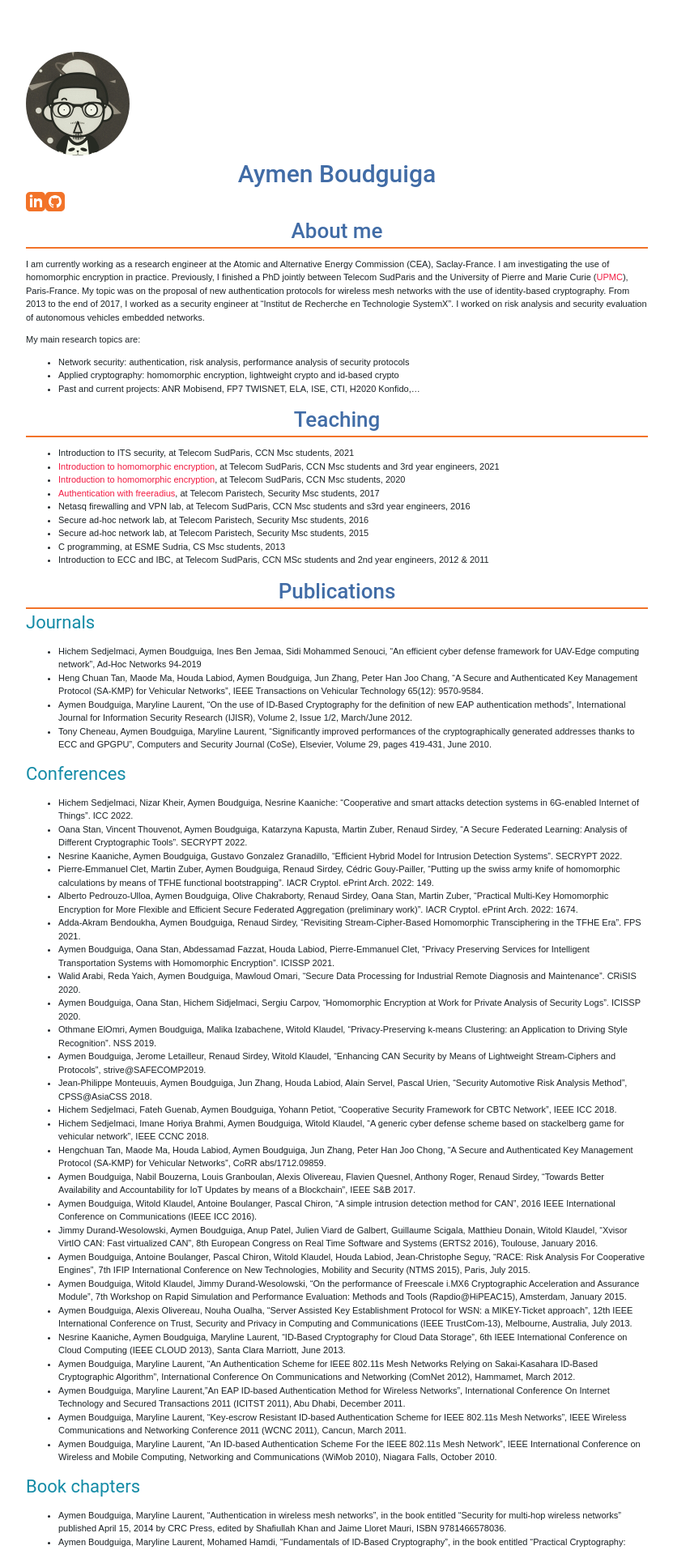
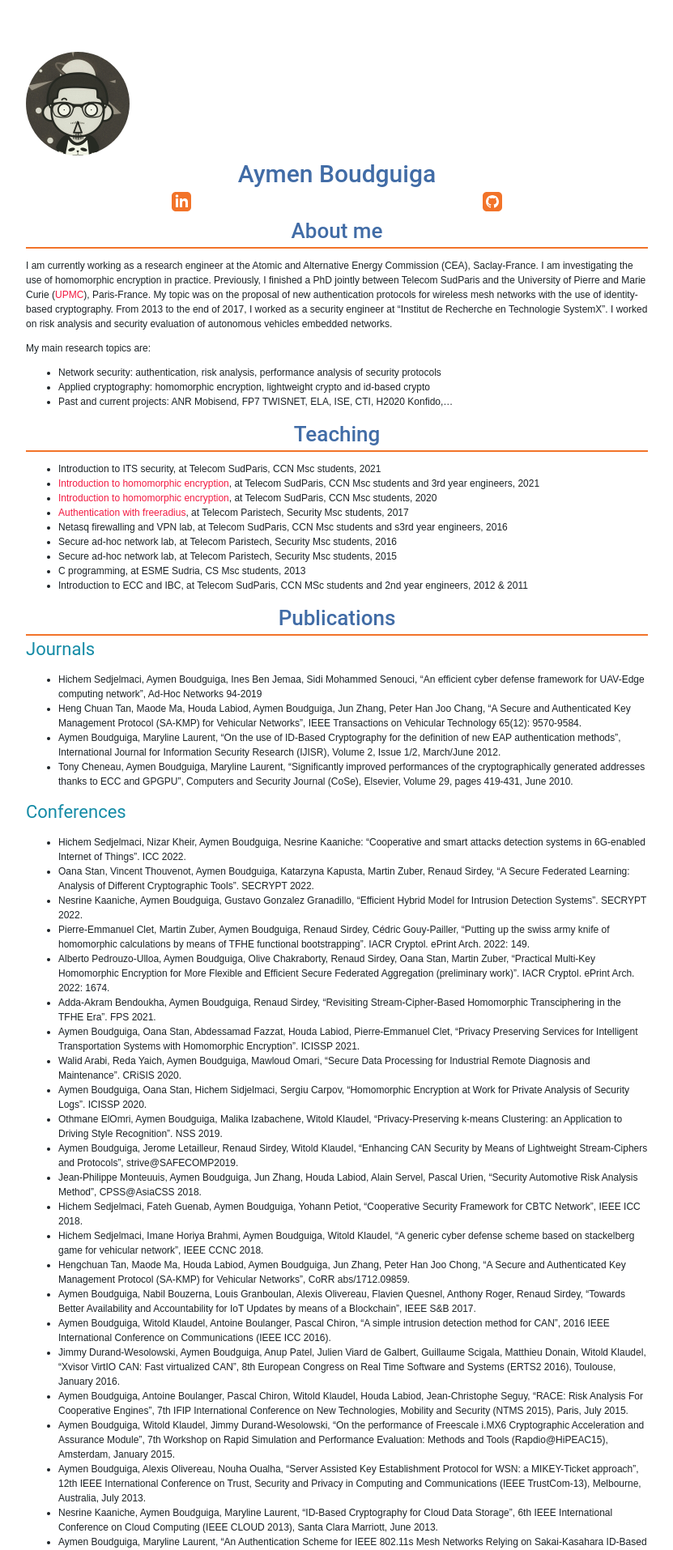
Before and after one commit to aymen0b/aymen0b.github.io, a Jekyll site: the page built from index.md, in a window 1280 px wide. Shown: the top 1914 px of the page at 81% size, without its empty margins (224-1055 px from the left). Built offline with Jekyll 4.4.1, drawn with Linux system fonts in a browser that asks for light colours.

Commit message:
trying to fix positions of pics

```diff
--- a/_sass/style.scss
+++ b/_sass/style.scss
@@ -17,7 +17,7 @@ html {
 body {
   font-family: "Roboto Slab",sans-serif;
   -webkit-font-smoothing: antialiased;
-  font-size: 11px;
+  font-size: 12px;
   color: $font_color;
   margin: 5% 0;
   text-align: start;
@@ -68,7 +68,7 @@ a:link, a:hover, a:visited, a:active, a:focus {
     height: 128px;
     width: 128px;
     position: relative;
-    margin: 0 0 0 0;
+    margin: auto;
     border-radius: 50%;
   }
 }
@@ -78,6 +78,13 @@ a:link, a:hover, a:visited, a:active, a:focus {
   margin: auto;
   display: flex;
   flex-direction: row;
+  .linkedin {
+    margin: auto;
+  }
+  .github {
+    margin: auto;
+  }
+
 }
 
 .container {
```
